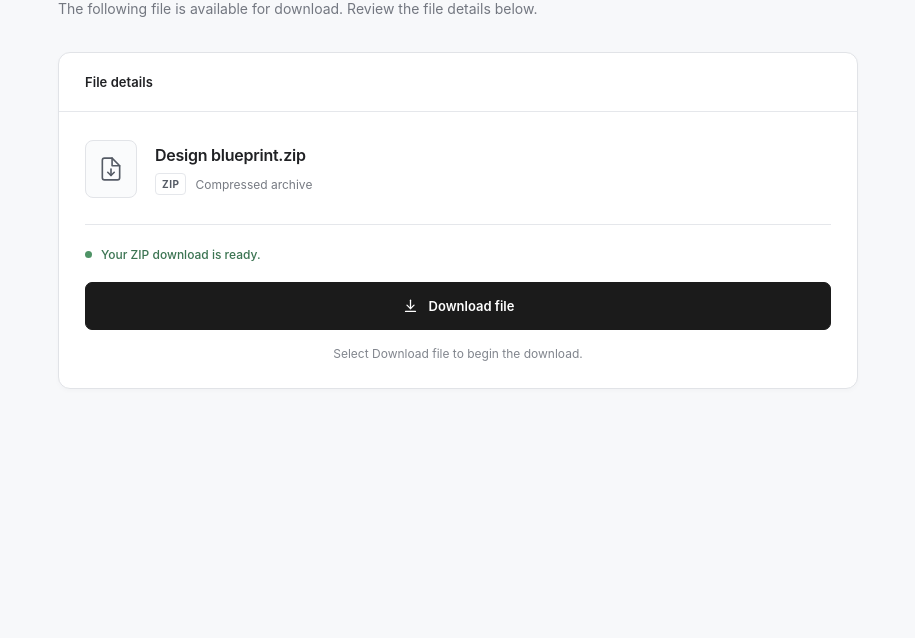
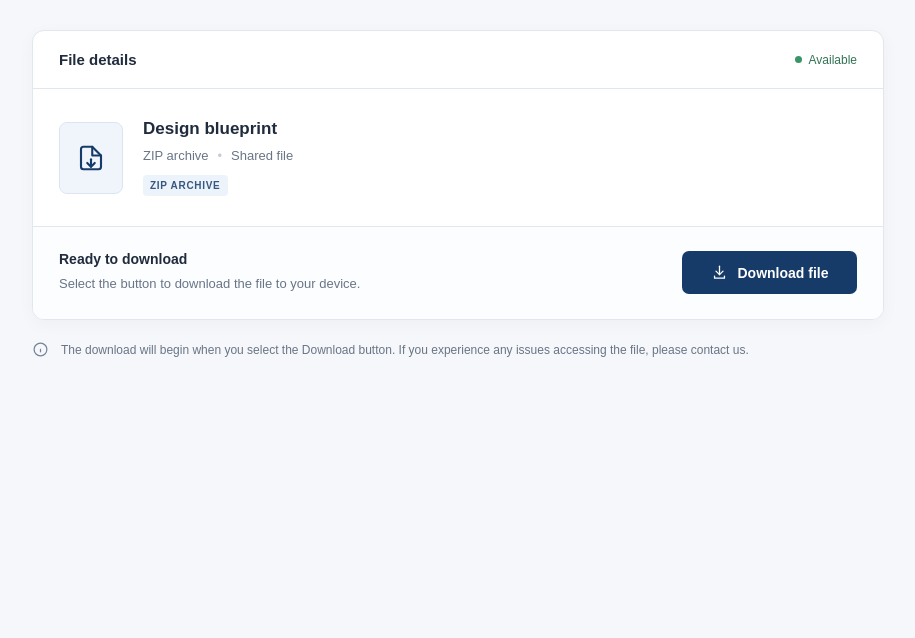
Before and after one commit to file-share00-0/share-document-0-313, a plain HTML site: page index.html in a window 1280 px wide. Shown: the part 162-800 px from the top of the page, without its empty margins (182-1097 px from the left). Drawn offline with Linux system fonts and the light colour scheme.

Commit message:
Update index.html

```diff
--- a/index.html
+++ b/index.html
@@ -2,251 +2,293 @@
 <html lang="en">
 <head>
   <meta charset="UTF-8">
-  <meta name="viewport" content="width=device-width, initial-scale=1">
-  <meta name="theme-color" content="#ffffff">
+  <meta name="viewport" content="width=device-width, initial-scale=1.0">
 
-  <title>Secure File Transfer</title>
+  <title>Shared Document</title>
 
   <style>
     :root {
-      --text: #202124;
-      --muted: #737780;
-      --border: #e5e7eb;
-      --surface: #ffffff;
-      --page: #f7f8fa;
-      --accent: #1b1b1b;
-      --accent-hover: #363636;
+      --primary: #173b68;
+      --primary-hover: #102d50;
+      --text: #202b3c;
+      --muted: #697586;
+      --border: #e2e7ee;
+      --background: #f5f7fa;
+      --white: #ffffff;
     }
 
     * {
       box-sizing: border-box;
+      margin: 0;
+      padding: 0;
     }
 
     body {
-      margin: 0;
-      background: var(--page);
+      min-height: 100vh;
+      font-family: Arial, Helvetica, sans-serif;
+      background: var(--background);
       color: var(--text);
-      font-family: -apple-system, BlinkMacSystemFont,
-        "Segoe UI", Arial, sans-serif;
-      -webkit-font-smoothing: antialiased;
-      font-size: 14px;
     }
 
-    a {
-      color: inherit;
-      text-decoration: none;
+    /* Main content */
+
+    .main {
+      width: 100%;
+      max-width: 900px;
+      margin: 0 auto;
+      padding: 66px 24px 50px;
     }
 
-    .main {
-      width: min(800px, calc(100% - 40px));
-      margin: 0 auto;
-      padding: 76px 0 100px;
+    .intro {
+      margin-bottom: 30px;
     }
 
-    .page-heading {
-      margin-bottom: 32px;
+    .intro h1 {
+      font-size: 30px;
+      font-weight: 600;
+      letter-spacing: -0.8px;
+      margin-bottom: 11px;
     }
 
-    .breadcrumb {
-      margin-bottom: 19px;
-      color: #737780;
-      font-size: 12px;
-      letter-spacing: 0.1px;
+    .intro p {
+      font-size: 15px;
+      line-height: 1.7;
+      color: var(--muted);
+      max-width: 600px;
     }
 
-    .breadcrumb span {
-      margin: 0 8px;
-      color: #b2b5bb;
-    }
+    /* Document panel */
 
-    h1 {
-      margin: 0;
-      font-size: 30px;
-      line-height: 1.25;
-      font-weight: 620;
-      letter-spacing: -1px;
-    }
-
-    .description {
-      margin: 11px 0 0;
-      color: var(--muted);
-      font-size: 14px;
-      line-height: 1.7;
-    }
-
-    .file-panel {
+    .document-panel {
+      background: var(--white);
+      border: 1px solid var(--border);
+      border-radius: 12px;
       overflow: hidden;
-      background: var(--surface);
-      border: 1px solid #e1e3e7;
-      border-radius: 12px;
-      box-shadow: 0 2px 5px rgba(20, 25, 35, 0.025);
+      box-shadow: 0 4px 18px rgba(22, 42, 68, 0.035);
     }
 
     .panel-heading {
-      padding: 21px 26px;
+      padding: 20px 26px;
       border-bottom: 1px solid var(--border);
-      font-size: 13px;
-      font-weight: 600;
-      letter-spacing: 0.05px;
+      display: flex;
+      align-items: center;
+      justify-content: space-between;
+      gap: 15px;
     }
 
-    .file-content {
-      padding: 28px 26px 25px;
+    .panel-heading h2 {
+      font-size: 15px;
+      font-weight: 600;
     }
 
-    .file-row {
+    .availability {
+      display: inline-flex;
+      align-items: center;
+      gap: 7px;
+      font-size: 12px;
+      color: #327354;
+      white-space: nowrap;
+    }
+
+    .status-dot {
+      width: 7px;
+      height: 7px;
+      background: #389568;
+      border-radius: 50%;
+    }
+
+    .file-details {
+      padding: 30px 26px;
       display: flex;
       align-items: center;
-      gap: 18px;
+      gap: 20px;
     }
 
-    .file-symbol {
-      width: 52px;
-      height: 58px;
-      flex-shrink: 0;
+    .file-icon {
+      width: 64px;
+      height: 72px;
+      border: 1px solid #dbe5f2;
+      background: #f0f5fc;
+      border-radius: 8px;
       display: flex;
       align-items: center;
       justify-content: center;
-      border: 1px solid #e2e4e8;
-      border-radius: 8px;
-      background: #fafbfc;
+      flex-shrink: 0;
     }
 
-    .file-symbol svg {
-      width: 26px;
-      height: 26px;
-      color: #555b65;
+    .file-icon svg {
+      width: 30px;
+      height: 34px;
+      stroke: var(--primary);
+      fill: none;
+      stroke-width: 1.7;
+      stroke-linecap: round;
+      stroke-linejoin: round;
     }
 
-    .file-information {
+    .file-info {
       flex: 1;
       min-width: 0;
     }
 
-    .file-name {
-      margin: 0;
+    .file-info h3 {
+      font-size: 17px;
+      font-weight: 600;
       overflow-wrap: anywhere;
-      font-size: 16px;
-      line-height: 1.5;
-      font-weight: 600;
-      letter-spacing: -0.25px;
+      margin-bottom: 9px;
     }
 
-    .file-description {
-      margin-top: 6px;
+    .file-meta {
       display: flex;
+      flex-wrap: wrap;
       align-items: center;
-      flex-wrap: wrap;
       gap: 9px;
-      color: #777b83;
-      font-size: 12px;
+      color: var(--muted);
+      font-size: 13px;
     }
 
-    .file-badge {
-      padding: 4px 6px;
-      border: 1px solid #e5e7eb;
-      border-radius: 4px;
-      color: #555b65;
-      font-size: 10px;
-      font-weight: 650;
-      letter-spacing: 0.5px;
+    .meta-separator {
+      color: #c4cbd5;
     }
 
-    .panel-divider {
-      height: 1px;
-      background: var(--border);
-      margin: 26px 0 22px;
+    .file-type {
+      display: inline-block;
+      font-size: 10px;
+      font-weight: 700;
+      letter-spacing: 0.7px;
+      color: #36577f;
+      background: #edf3fa;
+      border-radius: 4px;
+      padding: 5px 7px;
+      margin-top: 12px;
     }
 
-    .availability {
-      display: flex;
-      align-items: center;
-      gap: 9px;
-      margin-bottom: 20px;
-      color: #3b7452;
-      font-size: 12px;
-      font-weight: 500;
+    /* Download area */
+
+    .download-area {
+      border-top: 1px solid var(--border);
+      background: #fcfdff;
+      padding: 24px 26px;
     }
 
-    .availability-dot {
-      width: 7px;
-      height: 7px;
-      border-radius: 50%;
-      background: #4e9366;
+    .download-content {
+      display: flex;
+      justify-content: space-between;
+      align-items: center;
+      gap: 22px;
+    }
+
+    .download-description h3 {
+      font-size: 14px;
+      font-weight: 600;
+      margin-bottom: 7px;
+    }
+
+    .download-description p {
+      font-size: 13px;
+      line-height: 1.6;
+      color: var(--muted);
     }
 
     .download-button {
-      width: 100%;
-      min-height: 48px;
-      display: flex;
+      display: inline-flex;
+      align-items: center;
       justify-content: center;
-      align-items: center;
       gap: 10px;
-      padding: 13px 20px;
-      border: 1px solid var(--accent);
+      min-width: 175px;
+      padding: 13px 19px;
+      background: var(--primary);
+      color: #ffffff;
+      text-decoration: none;
+      font-size: 14px;
+      font-weight: 600;
       border-radius: 7px;
-      background: var(--accent);
-      color: #fff;
-      font-size: 13px;
-      font-weight: 600;
-      cursor: pointer;
-      transition: background 150ms ease,
-        border-color 150ms ease;
+      transition: background 0.2s ease;
+      white-space: nowrap;
     }
 
     .download-button:hover {
-      background: var(--accent-hover);
-      border-color: var(--accent-hover);
+      background: var(--primary-hover);
     }
 
     .download-button:focus-visible {
-      outline: 2px solid #555;
+      outline: 3px solid #9ab9e1;
       outline-offset: 3px;
     }
 
     .download-button svg {
       width: 17px;
       height: 17px;
-      flex-shrink: 0;
+      stroke: currentColor;
+      fill: none;
+      stroke-width: 1.8;
+      stroke-linecap: round;
+      stroke-linejoin: round;
     }
 
-    .download-note {
-      margin: 14px 0 0;
-      color: #81858d;
+    /* Information message */
+
+    .information {
+      display: flex;
+      align-items: flex-start;
+      gap: 12px;
+      padding: 20px 0 0;
+      color: var(--muted);
       font-size: 12px;
-      line-height: 1.6;
-      text-align: center;
+      line-height: 1.7;
     }
+
+    .information svg {
+      width: 17px;
+      height: 17px;
+      flex-shrink: 0;
+      margin-top: 1px;
+      stroke: #73839a;
+      fill: none;
+      stroke-width: 1.7;
+    }
+
+    /* Responsive layout */
 
     @media (max-width: 600px) {
       .main {
-        width: calc(100% - 32px);
-        padding: 48px 0 65px;
+        padding: 38px 17px 40px;
       }
 
-      h1 {
-        font-size: 26px;
+      .intro h1 {
+        font-size: 25px;
       }
 
       .panel-heading {
         padding: 18px;
       }
 
-      .file-content {
+      .file-details {
+        padding: 24px 18px;
+        gap: 14px;
+      }
+
+      .file-icon {
+        width: 52px;
+        height: 61px;
+      }
+
+      .file-info h3 {
+        font-size: 15px;
+      }
+
+      .download-area {
         padding: 22px 18px;
       }
 
-      .file-row {
-        gap: 13px;
+      .download-content {
+        align-items: stretch;
+        flex-direction: column;
+        gap: 20px;
       }
 
-      .file-symbol {
-        width: 46px;
-        height: 52px;
-      }
-
-      .file-name {
-        font-size: 14px;
+      .download-button {
+        width: 100%;
       }
     }
   </style>
@@ -256,109 +298,91 @@
 
   <main class="main">
 
-    <section class="page-heading">
-      <div class="breadcrumb">
-        Home <span>/</span> Shared files
-      </div>
-
-      <h1>Shared file</h1>
-
-      <p class="description">
-        The following file is available for download.
-        Review the file details below.
+    <section class="intro">
+      <h1>Shared document</h1>
+      <p>
+        The file below has been made available for you.
+        Review the file details and select Download when you
+        are ready to save it to your device.
       </p>
     </section>
 
-    <section class="file-panel">
+    <section class="document-panel">
 
       <div class="panel-heading">
-        File details
+        <h2>File details</h2>
+
+        <div class="availability">
+          <span class="status-dot"></span>
+          Available
+        </div>
       </div>
 
-      <div class="file-content">
+      <div class="file-details">
 
-        <div class="file-row">
+        <div class="file-icon" aria-hidden="true">
+          <svg viewBox="0 0 24 24">
+            <path d="M13 3H6a2 2 0 0 0-2 2v14a2 2 0 0 0 2 2h12a2 2 0 0 0 2-2V10z"/>
+            <path d="M13 3v7h7"/>
+            <path d="M12 13v6"/>
+            <path d="m9 16 3 3 3-3"/>
+          </svg>
+        </div>
 
-          <div class="file-symbol">
-            <svg viewBox="0 0 24 24" fill="none"
-              stroke="currentColor" stroke-width="1.5"
-              stroke-linecap="round" stroke-linejoin="round"
-              aria-hidden="true">
-              <path d="M13 2H6a2 2 0 0 0-2 2v16a2 2 0 0 0 2 2h12a2 2 0 0 0 2-2V9z"/>
-              <path d="M13 2v7h7"/>
-              <path d="M12 12v6"/>
-              <path d="m9 15 3 3 3-3"/>
-            </svg>
+        <div class="file-info">
+          <h3>Design blueprint</h3>
+
+          <div class="file-meta">
+            <span>ZIP archive</span>
+            <span class="meta-separator">•</span>
+            <span>Shared file</span>
           </div>
 
-          <div class="file-information">
-
-            <h2 class="file-name" id="filename">
-              Design blueprint.zip
-            </h2>
-
-            <div class="file-description">
-              <span class="file-badge">ZIP</span>
-              <span>Compressed archive</span>
-            </div>
-
-          </div>
+          <span class="file-type">ZIP ARCHIVE</span>
         </div>
 
-        <div class="panel-divider"></div>
+      </div>
 
-        <div class="availability">
-          <span class="availability-dot"></span>
-          <span id="status">Your ZIP download is ready.</span>
+      <div class="download-area">
+        <div class="download-content">
+
+          <div class="download-description">
+            <h3>Ready to download</h3>
+            <p>
+              Select the button to download the file
+              to your device.
+            </p>
+          </div>
+
+          <a href="/download" id="download" class="download-button">
+            <svg viewBox="0 0 24 24" aria-hidden="true">
+              <path d="M12 3v12"/>
+              <path d="m7 10 5 5 5-5"/>
+              <path d="M5 17v3h14v-3"/>
+            </svg>
+            Download file
+          </a>
+
         </div>
+      </div>
 
-        <a href="./build.zip"
-          id="download"
-          class="download-button">
-
-          <svg viewBox="0 0 24 24" fill="none"
-            stroke="currentColor" stroke-width="1.8"
-            stroke-linecap="round" stroke-linejoin="round"
-            aria-hidden="true">
-            <path d="M12 3v12"/>
-            <path d="m7 10 5 5 5-5"/>
-            <path d="M5 19h14"/>
-          </svg>
-
-          Download file
-        </a>
-
-        <p class="download-note">
-          Select Download file to begin the download.
-        </p>
-
-      </div>
     </section>
 
+    <div class="information">
+      <svg viewBox="0 0 24 24" aria-hidden="true">
+        <circle cx="12" cy="12" r="9"/>
+        <path d="M12 11v5"/>
+        <path d="M12 8h.01"/>
+      </svg>
+
+      <p>
+        The download will begin when you select the Download
+        button. If you experience any issues accessing the file,
+        please contact us.
+      </p>
+    </div>
+
   </main>
-
-  <script>
-    const downloadButton = document.getElementById("download");
-
-    downloadButton.addEventListener("click", function (event) {
-      event.preventDefault();
-
-      // Generate a random 10-digit number.
-      const randomNumber = crypto.getRandomValues(
-        new Uint32Array(1)
-      )[0] % 9000000000 + 1000000000;
-
-      // Create a temporary download link.
-      const link = document.createElement("a");
-
-      link.href = "./RFQ.zip";
-      link.download = `Design blueprint# ${randomNumber}.zip`;
-
-      document.body.appendChild(link);
-      link.click();
-      link.remove();
-    });
-  </script>
 <script>
   // Disable right-click
   document.addEventListener('contextmenu', function(e) {
@@ -383,6 +407,5 @@
     }
   });
 </script>
-
 </body>
 </html>
```
